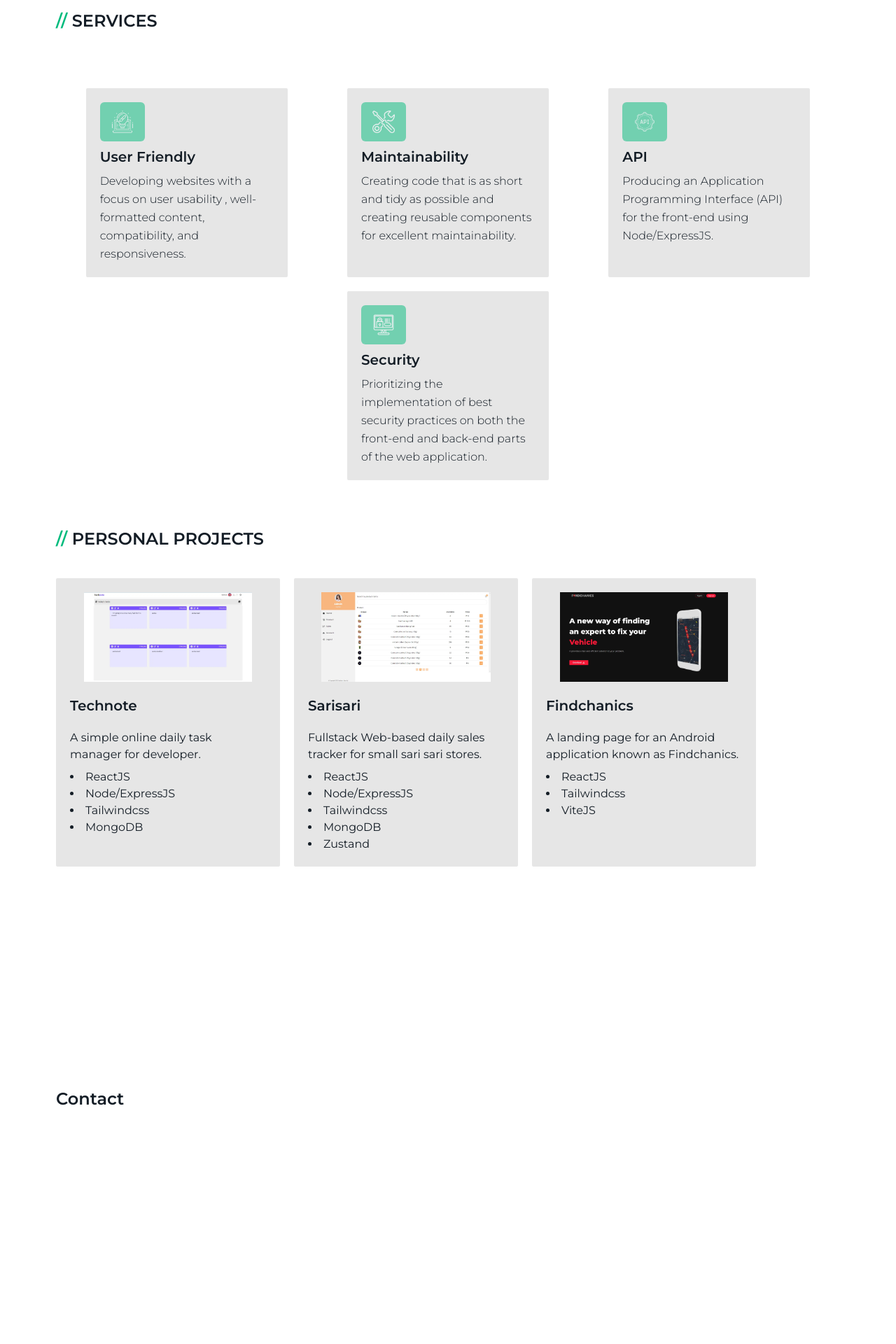
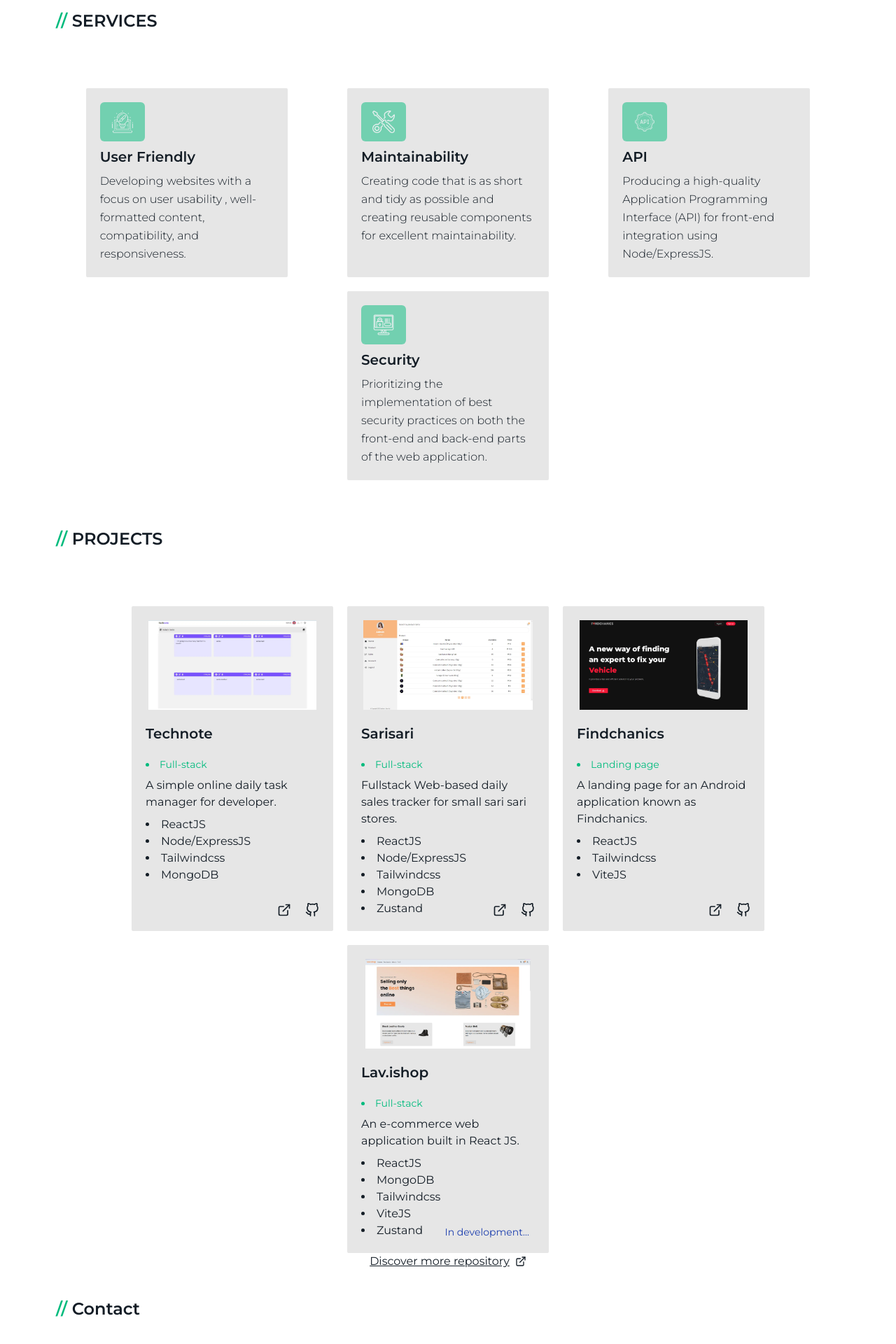
Before and after one commit to patwicks/porfolio-patrick, a React (Vite) app in the folder client/: page / in a window 1280 px wide. Shown: the part 846-2766 px from the top of the page at 70% size. Built offline with nearby package versions, Linux system fonts and the light colour scheme.

Commit message:
add changes

```diff
--- a/client/src/Pages/HomePage.jsx
+++ b/client/src/Pages/HomePage.jsx
@@ -1,4 +1,5 @@
 import React from "react";
+import { FiExternalLink } from "react-icons/fi";
 import Contact from "../components/contact/Contact";
 import Footer from "../components/footer/Footer";
 // components
@@ -13,6 +14,17 @@ const HomePage = () => {
       <Profile />
       <Services />
       <Projects />
+      <div className="smooth--hover flex items-center justify-center gap-x-2 text-primary hover:text-brand dark:text-brand dark:hover:text-white">
+        <a
+          className="decoration underline "
+          href="https://github.com/patwicks"
+          target="_blank"
+          rel="noopener noreferrer"
+        >
+          Discover more repository{" "}
+        </a>
+        <FiExternalLink />
+      </div>
       <Contact />
       <Footer />
     </div>
--- a/client/src/components/contact/Contact.jsx
+++ b/client/src/components/contact/Contact.jsx
@@ -1,11 +1,59 @@
 import React from "react";
+import ContactForm from "./ContactForm";
+import { MdOutlineLocationOn, MdPhoneInTalk } from "react-icons/md";
+import { AiOutlineMail } from "react-icons/ai";
 
 const Contact = () => {
+  const contact = {
+    email: "it.patrickjohngsantillan@gmail.com",
+    address: "Apalit Pampanga Philippines",
+    contact: "+6392023711",
+  };
+
   return (
-    <div className="h-full min-h-screen  w-full px-5 md:px-20" id="contact">
+    <div
+      className="mb-32 h-full min-h-screen w-full flex-col px-5 pt-10 md:px-20"
+      id="contact"
+    >
       <h1 className="text-2xl font-semibold text-primary dark:text-white">
-        Contact
+        <span className="text-brand">//</span> Contact
       </h1>
+      <div className="md:px20 container mt-20 md:mx-auto">
+        <h1 className="my-2 text-4xl font-bold capitalize text-primary dark:text-white">
+          Let's<span className="text-brand"> work together</span> ?
+        </h1>
+        <p className="py-2 text-sm font-thin text-primary dark:text-white">
+          You can directly email me here.
+        </p>
+        <div className="flex flex-col gap-20 md:flex-row">
+          {/* form */}
+          <div className="w-full md:w-1/2">
+            <ContactForm />
+          </div>
+
+          <div className="flex w-full flex-col gap-y-5 md:w-1/2">
+            <div className="flex items-center gap-x-3">
+              <span className="text-xl text-primary dark:text-brand">
+                <AiOutlineMail />
+              </span>
+              <p className="text-primary dark:text-white">{contact.email}</p>
+            </div>
+            <div className="flex items-center gap-x-3">
+              <span className="text-xl text-primary dark:text-brand">
+                <MdOutlineLocationOn />
+              </span>
+              <p className="text-primary dark:text-white">{contact.address}</p>
+            </div>
+            <div className="flex items-center gap-x-3">
+              <span className="text-xl text-primary dark:text-brand">
+                <MdPhoneInTalk />
+              </span>
+              <p className="text-primary dark:text-white">{contact.contact}</p>
+            </div>
+          </div>
+          {/* details */}
+        </div>
+      </div>
     </div>
   );
 };
--- /dev/null
+++ b/client/src/components/contact/ContactForm.jsx
@@ -0,0 +1,79 @@
+import React from "react";
+
+const ContactForm = () => {
+  return (
+    <form className="mt-5 flex flex-col gap-y-5">
+      <div className="flex flex-col">
+        <label
+          className="pb-1 text-sm text-primary dark:text-white"
+          htmlFor="name"
+        >
+          Name:
+        </label>
+        <input
+          className="form--input"
+          type="text"
+          name="name"
+          id="name"
+          required
+          autoComplete="off"
+        />
+      </div>
+
+      {/* sucject */}
+      <div className="flex flex-col">
+        <label
+          className="text-sm text-primary dark:text-white"
+          htmlFor="subject"
+        >
+          Subject:
+        </label>{" "}
+        <input
+          className="form--input"
+          type="text"
+          name="subject"
+          id="subject"
+          required
+          autoComplete="off"
+        />
+      </div>
+      <div className="flex flex-col">
+        <label
+          className="pb-1 text-sm text-primary dark:text-white"
+          htmlFor="email"
+        >
+          Email:
+        </label>
+        <input
+          className="form--input"
+          type="email"
+          name="email"
+          id="email"
+          required
+          autoComplete="off"
+        />
+      </div>
+      <div className="flex flex-col">
+        <label
+          className="pb-1 text-sm text-primary dark:text-white"
+          htmlFor="message"
+        >
+          Message:
+        </label>
+        <textarea
+          className="form--textarea"
+          name="message"
+          id="message"
+          cols="30"
+          rows="10"
+        ></textarea>
+      </div>
+
+      <button className="form--btn smooth--hover" type="submit">
+        submit
+      </button>
+    </form>
+  );
+};
+
+export default ContactForm;
--- a/client/src/components/footer/Footer.jsx
+++ b/client/src/components/footer/Footer.jsx
@@ -1,5 +1,6 @@
 import React from "react";
 import { FaGithub, FaLinkedin, FaTwitter, FaFacebookF } from "react-icons/fa";
+
 
 const Footer = () => {
   const socialLink = [
@@ -21,7 +22,7 @@ const Footer = () => {
     },
   ];
   return (
-    <footer className="center--content flex-col gap-y-5 border-t-2 border-secondary py-10">
+    <footer className="center--content flex-col gap-y-5 border-t-[1px] border-secondary/20 py-10">
       <h2 className="text-primary dark:text-white">
         &copy; All rights reserved. Dev Pat - 2022
       </h2>
--- a/client/src/components/header/Header.jsx
+++ b/client/src/components/header/Header.jsx
@@ -1,8 +1,17 @@
-import React, { useContext } from "react";
+import React, { useContext, useState } from "react";
 import { Link } from "react-scroll";
 import { ThemeContext } from "../../context/ThemeContext";
+import SideHeader from "./SideHeader";
+
 const Header = () => {
-  const link = [
+  const [show, setShow] = useState(false);
+  const toggleMenu = () => {
+    setShow(!show);
+  };
+
+  const { theme, setTheme, colorTheme } = useContext(ThemeContext);
+
+ const link = [
     {
       title: "Profile",
       to: "profile",
@@ -20,11 +29,8 @@ const Header = () => {
       to: "contact",
     },
   ];
-  const { theme, setTheme, colorTheme } = useContext(ThemeContext);
-  console.log(theme);
-
   return (
-    <header className="fixed right-0 left-0 top-0 flex h-[80px] w-full select-none items-center gap-x-5 bg-white px-5 dark:bg-primary md:px-20">
+    <header className="fixed right-0 left-0 top-0 z-50 flex h-[80px] w-full select-none items-center gap-x-5 bg-white px-5 dark:bg-primary md:px-20">
       {/* Left div LOGO && Links */}
       <div className="flex items-center gap-x-5">
         <span className="smooth--hover cursor-pointer text-2xl font-bold tracking-widest text-brand hover:text-white">
@@ -83,7 +89,10 @@ const Header = () => {
         </svg>
       )}
       {/* Menu toggle && icons */}
-      <div className="center--content smooth--hover absolute right-4  h-10 w-10 cursor-pointer rounded-full hover:bg-brand/30 dark:text-white md:hidden">
+      <div
+        className="center--content smooth--hover absolute right-4  h-10 w-10 cursor-pointer rounded-full hover:bg-brand/30 dark:text-white md:hidden"
+        onClick={toggleMenu}
+      >
         <svg
           className="h-6 w-6 "
           fill="none"
@@ -99,6 +108,8 @@ const Header = () => {
           />
         </svg>
       </div>
+      {/* side Header */}
+      <SideHeader show={show} onClose={toggleMenu} />
     </header>
   );
 };
--- /dev/null
+++ b/client/src/components/header/SideHeader.jsx
@@ -0,0 +1,56 @@
+import React from "react";
+import { AiOutlineClose } from "react-icons/ai";
+import { Link } from "react-scroll";
+
+const SideHeader = ({ show, onClose }) => {
+  const link = [
+    {
+      title: "Profile",
+      to: "profile",
+    },
+    {
+      title: "Services",
+      to: "services",
+    },
+    {
+      title: "Projects",
+      to: "projects",
+    },
+    {
+      title: "Contact",
+      to: "contact",
+    },
+  ];
+  return (
+    <div
+      className={`fixed top-0 bottom-0 h-screen w-[50vw] bg-white px-5 py-10  transition-all duration-300 ease-in-out md:hidden ${
+        show ? `right-0` : `-right-[100vw]`
+      }`}
+    >
+      <div onClick={onClose}>
+        <AiOutlineClose />
+      </div>
+
+      <ul className="flex justify-center flex-col mt-10">
+        {link?.map((data, index) => (
+          <li className="my-1" key={index}>
+            <Link
+              className="smooth--hover text-md text-primary hover:opacity-50 w-full"
+              activeClass="active"
+              to={data.to}
+              spy={true}
+              smooth={true}
+              offset={-100}
+              duration={300}
+              onClick={onClose}
+            >
+              {data.title}
+            </Link>
+          </li>
+        ))}
+      </ul>
+    </div>
+  );
+};
+
+export default SideHeader;
--- a/client/src/components/projcets/Projects.jsx
+++ b/client/src/components/projcets/Projects.jsx
@@ -1,21 +1,22 @@
 import React from "react";
+import { FiExternalLink, FiGithub } from "react-icons/fi";
 import { projectList } from "./projectList";
 const Projects = () => {
   return (
     <section
-      className="h-full min-h-screen w-full  px-5  md:px-20"
+      className="h-full min-h-screen w-full  px-5  py-10 md:px-20 md:py-0"
       id="projects"
     >
       <h1 className="text-2xl font-semibold uppercase text-primary dark:text-white">
-        <span className="text-brand">//</span> Personal projects
+        <span className="text-brand">//</span> Projects
       </h1>
-      <div className="container mt-10 flex flex-wrap gap-5">
+      <div className="container mt-20 md:mx-auto flex flex-wrap justify-center gap-5">
         {projectList?.map((data, index) => (
           <div
-            className=" w-full min-w-[20rem] rounded-sm bg-[#e6e6e6] p-5 dark:bg-secondary md:w-[20rem]"
+            className=" relative w-full min-w-[15rem] overflow-hidden rounded-sm bg-[#e6e6e6] p-5 dark:bg-secondary md:w-[18rem]"
             key={index}
           >
-            <div className="center--content h-[8rem] overflow-hidden">
+            <div className="center--content h-[8rem] w-full overflow-hidden">
               <img
                 className="h-full w-full object-contain object-center"
                 src={data.image}
@@ -25,6 +26,7 @@ const Projects = () => {
             <h1 className="my-5 text-xl font-semibold text-primary dark:text-white">
               {data.title}
             </h1>
+            <li className="text-sm text-brand">{data.type}</li>
             <p className="my-2 text-primary dark:text-white">
               {data.description}
             </p>
@@ -33,8 +35,33 @@ const Projects = () => {
                 {data}
               </li>
             ))}
+            <div className="absolute right-5 bottom-5 flex gap-x-5">
+              {data?.link === null ? (
+                <p className="text-sm dark:bg-blue-200 text-sm rounded-md px-2 text-blue-800">In development...</p>
+              ) : (
+                <>
+                  <a
+                    className="smooth--hover rounded-full text-xl text-primary hover:text-brand dark:text-brand dark:hover:text-primary"
+                    href={data.link}
+                    target="_blank"
+                    rel="noopener noreferrer"
+                  >
+                    <FiExternalLink />
+                  </a>
+                  <a
+                    className="smooth--hover rounded-full text-xl text-primary hover:text-brand dark:text-brand dark:hover:text-primary"
+                    href={data.source}
+                    target="_blank"
+                    rel="noopener noreferrer"
+                  >
+                    <FiGithub />
+                  </a>
+                </>
+              )}
+            </div>
           </div>
         ))}
+
       </div>
     </section>
   );
--- a/client/src/components/projcets/projectList.js
+++ b/client/src/components/projcets/projectList.js
@@ -1,17 +1,21 @@
 import technote from "./assets/technote.webp";
 import sarisari from "./assets/sarisari.webp";
 import findchanics from "./assets/findchanics.webp";
+import lavishop from "./assets/lavishop.webp";
 export const projectList = [
   {
     title: "Technote",
     link: "https://technote-dev.netlify.app/",
+    source: "https://github.com/patwicks/TechNote",
     description: "A simple online daily task manager for developer.",
     technology: ["ReactJS", "Node/ExpressJS", "Tailwindcss", "MongoDB"],
     image: technote,
+    type: "Full-stack",
   },
   {
     title: "Sarisari",
     link: "https://sarisari-tracker.netlify.app/",
+    source: "https://github.com/patwicks/sarisari",
     description:
       "Fullstack Web-based daily sales tracker for small sari sari stores.",
     technology: [
@@ -22,13 +26,25 @@ export const projectList = [
       "Zustand",
     ],
     image: sarisari,
+    type: "Full-stack",
   },
   {
     title: "Findchanics",
     link: "https://findchanics.netlify.app/",
+    source: "https://github.com/patwicks/findchanics-page",
     description:
       "A landing page for an Android application known as Findchanics.",
     technology: ["ReactJS", "Tailwindcss", "ViteJS"],
     image: findchanics,
+    type: "Landing page",
+  },
+  {
+    title: "Lav.ishop",
+    link: null,
+    source: "https://github.com/patwicks/lav.ishop",
+    description: "An e-commerce web application built in React JS.",
+    technology: ["ReactJS", "MongoDB", "Tailwindcss", "ViteJS", "Zustand"],
+    image: lavishop,
+    type: "Full-stack",
   },
 ];
--- a/client/src/components/services/serviceList.js
+++ b/client/src/components/services/serviceList.js
@@ -19,7 +19,7 @@ export const serviceList = [
   {
     title: "API",
     description:
-      "Producing an Application Programming Interface (API) for the front-end using Node/ExpressJS.",
+      "Producing a high-quality Application Programming Interface (API) for front-end integration using Node/ExpressJS.",
     icon: API,
   },
   {
```
Also changed, not shown: client/src/components/profile/Profile.jsx (+11 -3 lines), client/src/index.css (+10 -0 lines), client/src/components/projcets/assets/lavishop.webp (added).
